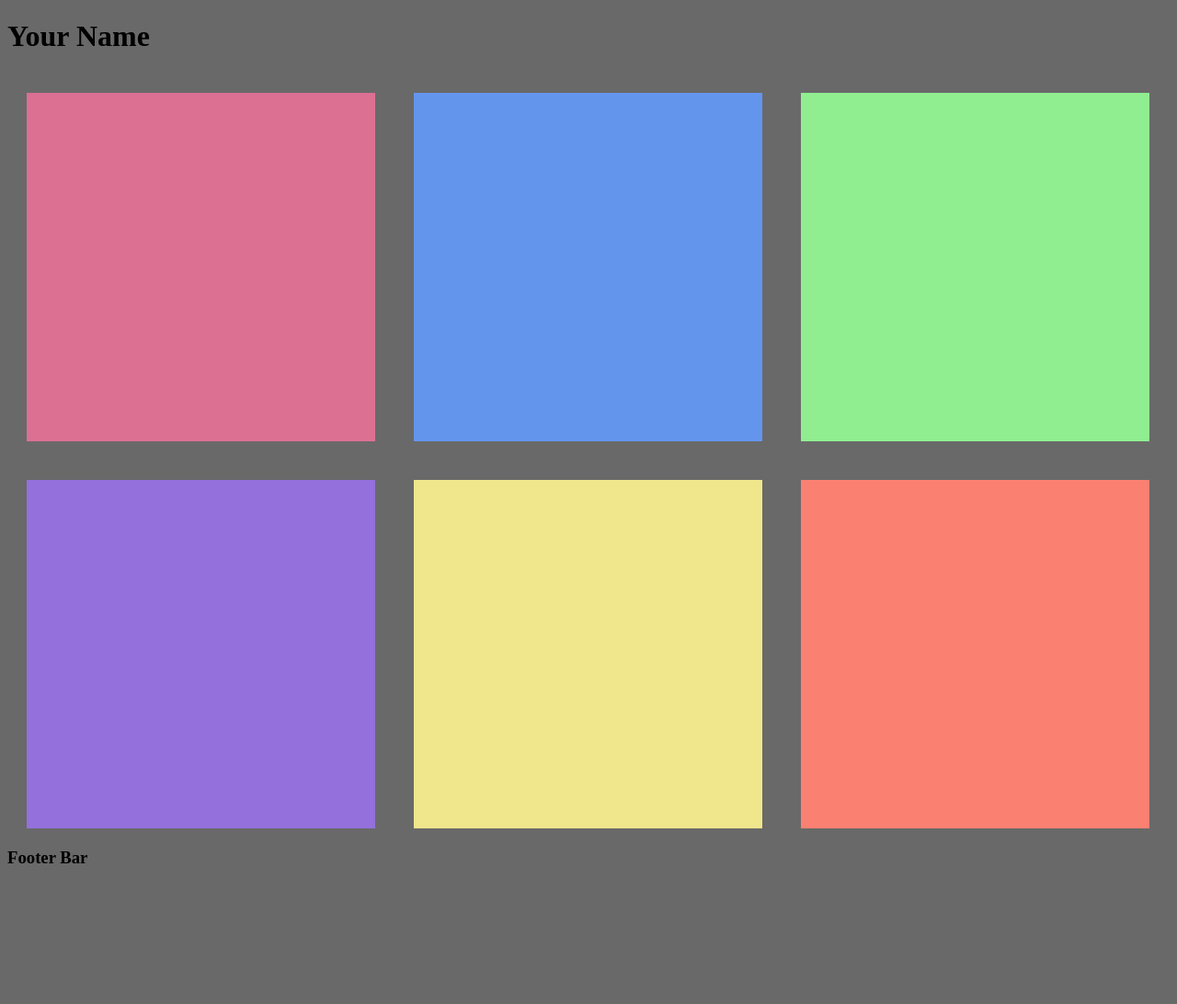
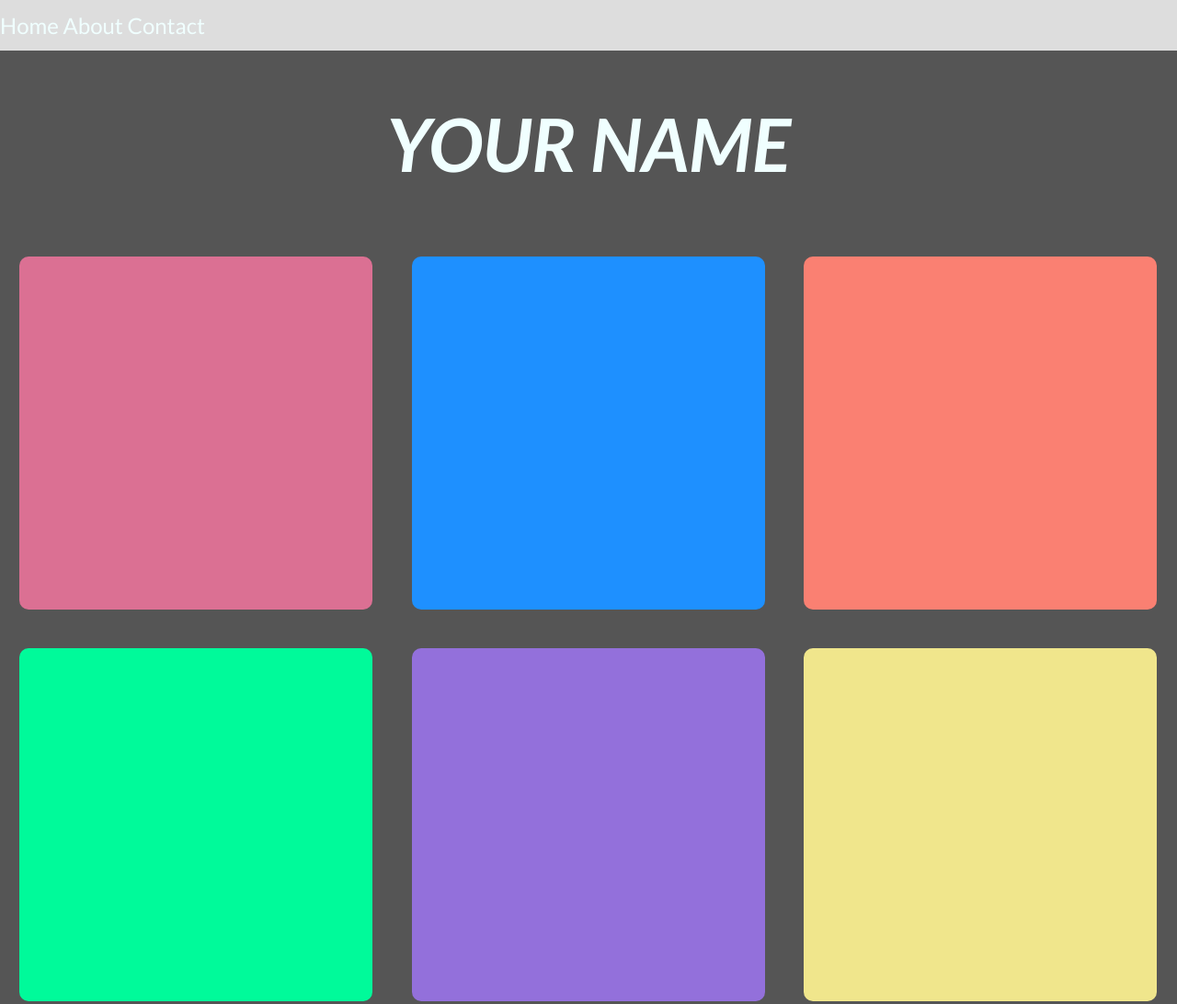
Before and after one commit to mcgeorgiev/ui-design-templates, a plain HTML site: page index.html in a window 1280 px wide. Shown: the top 1092 px of the page at 92% size. Before the commit the page ends 963 px from the top, so only its background shows below. Drawn offline with Linux system fonts and the light colour scheme.

Commit message:
more progress on styling

```diff
--- a/index.html
+++ b/index.html
@@ -2,9 +2,29 @@
 <html>
 <head>
   <title> Portfolio</title>
+  <link href="https://fonts.googleapis.com/css?family=Nunito" rel="stylesheet">
+  <link href="https://fonts.googleapis.com/css?family=Lato:400,900italic,400italic,700italic" rel="stylesheet" type="text/css">
   <style>
+    /*Brief CSS reset*/
+    html, body, div, ul, li{
+      margin: 0;
+      padding: 0;
+      border: 0;
+      font-size: 100%;
+      font: inherit;
+      vertical-align: baseline;
+    }
+
     body {
-      background-color: dimgray;
+      background-color: #555555;
+      font-family: 'Lato', sans-serif;
+      color: azure;
+    }
+
+    h1 {
+      font-size: 5em;
+      font-style: italic;
+      text-align: center;
     }
 
     .square .image {
@@ -18,14 +38,20 @@
     .image {
       margin: 1.66%;
     }
+
+
+
     #red {
       background-color: palevioletred;
     }
     #blue {
-      background-color: cornflowerblue;
+      background-color: dodgerblue;
+    }
+    #orange {
+      background-color: salmon;
     }
     #green {
-      background-color: lightgreen;
+      background-color: mediumspringgreen;
     }
     #purple {
       background-color: mediumpurple;
@@ -33,9 +59,7 @@
     #yellow {
       background-color: khaki;
     }
-    #orange {
-      background-color: salmon;
-    }
+
 
     .square:hover .overlay {
         opacity:0.9;
@@ -54,12 +78,41 @@
         height: 100%;
     }
 
+    .overlay, .image {
+      border-radius: 10px;
+    }
+
+    #navbar {
+      background-color: #dddddd;
+      padding-top: 1%;
+      padding-bottom: 1%;
+    }
+
+    ul {
+      list-style-type: none;
+      font-size: 1.5em;
+    }
+
+    li {
+      display: inline-block;
+    }
+
 
   </style>
 </head>
+
 <body>
+
+  <div id="navbar">
+    <ul>
+      <li>Home</li>
+      <li>About</li>
+      <li>Contact</li>
+    </ul>
+  </div>
+
   <div id="header-bar">
-    <h1>Your Name</h1>
+    <h1>YOUR NAME</h1>
   </div>
 
   <div id="tiles">
@@ -74,6 +127,13 @@
       <div class="image" id="blue">
         <div class="overlay">
         Blue
+        </div>
+      </div>
+    </div>
+    <div class="square">
+      <div class="image" id="orange">
+        <div class="overlay">
+        Orange
         </div>
       </div>
     </div>
@@ -98,13 +158,7 @@
         </div>
       </div>
     </div>
-    <div class="square">
-      <div class="image" id="orange">
-        <div class="overlay">
-        Orange
-        </div>
-      </div>
-    </div>
+
   </div>
   <div id="footer">
     <h3>Footer Bar</h3>
```
